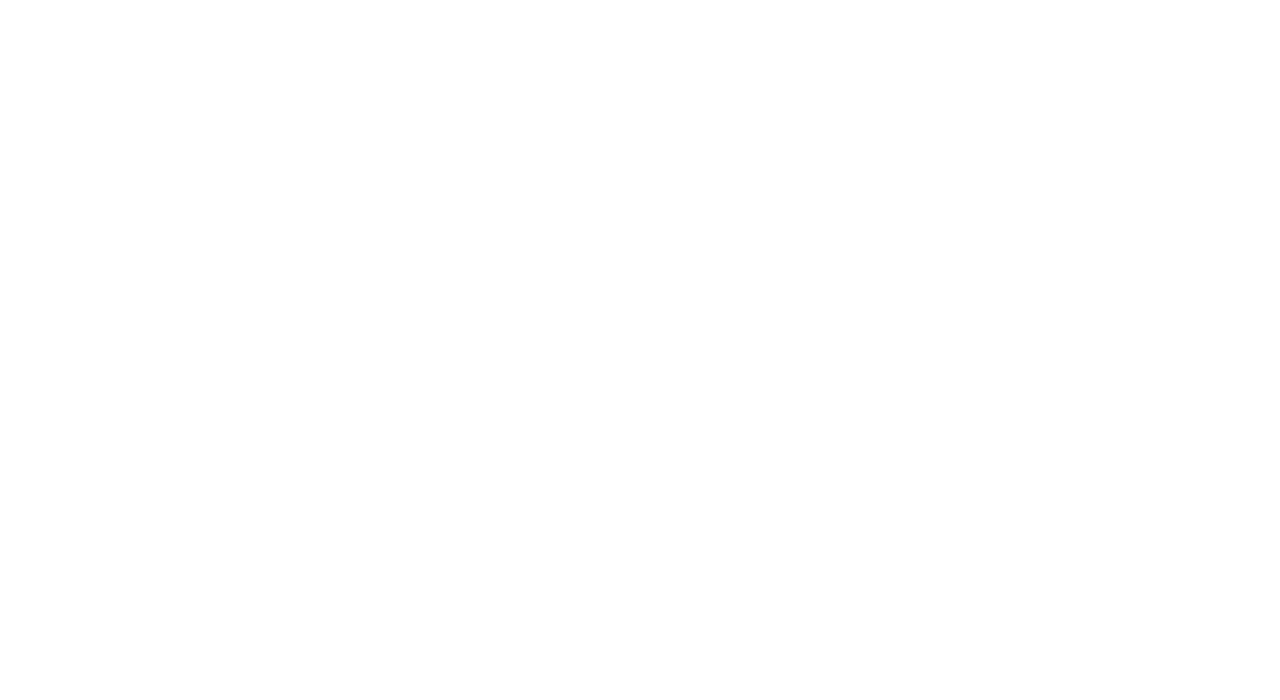
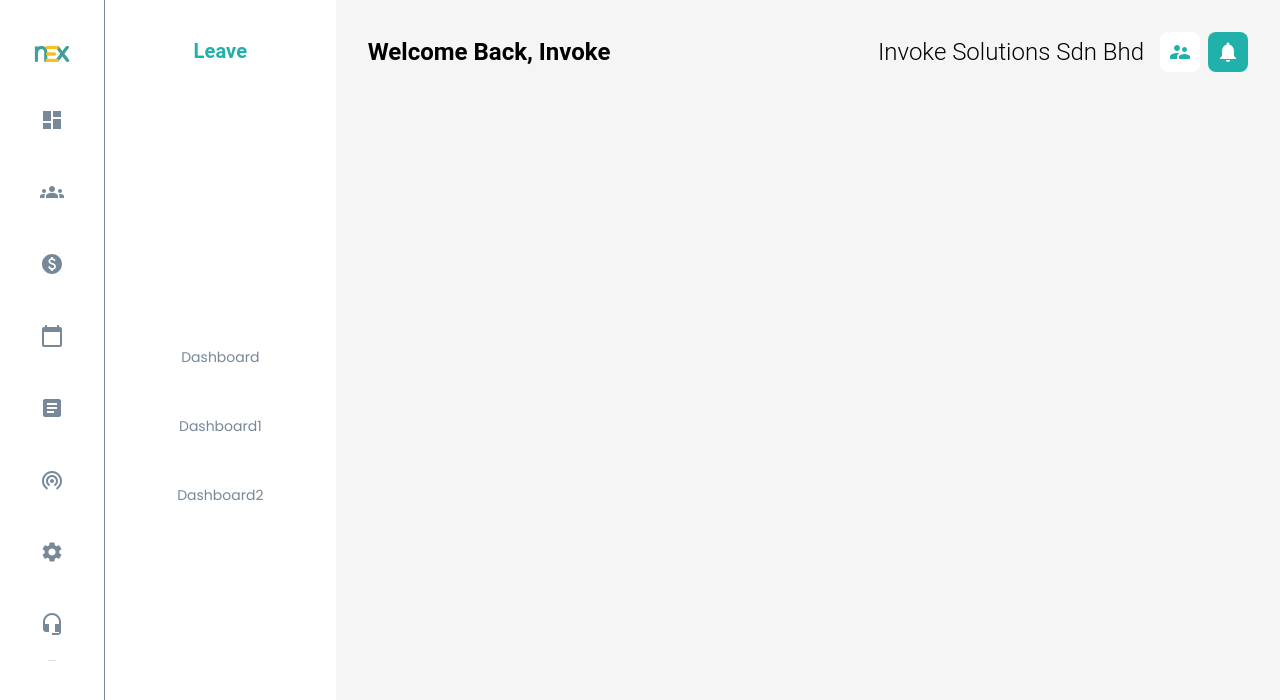
Before and after one commit to amalasyrafInvoke/hrtech-component, a React (Create React App) app: page /leave/dashboard in a window 1280 px wide. Before the commit this address had no page. Shown: the top 700 px of the page. Built offline with nearby package versions, Linux system fonts and the light colour scheme; a web font is replaced by a local one.

Commit message:
dynamically render routes and secondary dashboard

```diff
--- a/src/App.js
+++ b/src/App.js
@@ -2,20 +2,61 @@ import { Routes, Route, Navigate } from 'react-router-dom';
 // import BookingCalendar from './components/bookingCalendar';
 import Dashboard from './components/dashboard';
 import Homepage from './components/dashboard/homepage';
+import InnerDashboard from './components/dashboard/innerDashboard';
+import dashboardItems from './components/dashboard/dashboardItems';
 
 function App() {
   return (
     <Routes>
       <Route path='/' element={<Dashboard />}>
-        <Route path='/' element={<Navigate to='homepage' />} />
+        {dashboardItems.map((item) => {
+          if (item.items) {
+            return (
+              <Route
+                path={item.link}
+                element={<InnerDashboard parent={item.link} />}
+              >
+                <Route index element={<Navigate to='dashboard' />} />
+
+                {item.items.map((item) => (
+                  <Route path={item.link} element={<Homepage />} />
+                ))}
+              </Route>
+            );
+          }
+
+          return (
+            <>
+              <Route index element={<Navigate to='homepage' />} />
+              <Route path='homepage' element={<Homepage />} />
+            </>
+          );
+        })}
+
+        {/* <Route index element={<Navigate to='homepage' />} />
         <Route path='homepage' element={<Homepage />} />
-        <Route path='recruitment' element={<Homepage />} />
-        <Route path='payroll' element={<Homepage />} />
-        <Route path='leave' element={<Homepage />} />
-        <Route path='claim' element={<Homepage />} />
-        <Route path='performance' element={<Homepage />} />
-        <Route path='settings' element={<Homepage />} />
-        <Route path='support' element={<Homepage />} />
+        <Route
+          path='recruitment'
+          element={<InnerDashboard parent='/recruitment' />}
+        >
+          <Route index element={<Navigate to='dashboard' />} />
+          <Route path='dashboard' element={<Homepage />} />
+        </Route>
+
+        <Route path='payroll' element={<InnerDashboard parent='/payroll' />}>
+          <Route index element={<Homepage />} />
+        </Route>
+        <Route path='leave' element={<InnerDashboard parent='/leave' />} />
+        <Route path='claim' element={<InnerDashboard parent='/claim' />} />
+        <Route
+          path='performance'
+          element={<InnerDashboard parent='/performance' />}
+        />
+        <Route
+          path='settings'
+          element={<InnerDashboard parent='/settings' />}
+        />
+        <Route path='support' element={<InnerDashboard parent='/support' />} /> */}
       </Route>
     </Routes>
   );
--- a/src/components/dashboard/dashboardItems.js
+++ b/src/components/dashboard/dashboardItems.js
@@ -20,50 +20,179 @@ const dashboardItems = [
     title: 'Recruitment',
     icon: <GroupsIcon sx={{ mr: 2 }} />,
     link: '/recruitment',
+    items: [
+      {
+        title: 'Dashboard',
+        icon: <GroupsIcon sx={{ mr: 2 }} />,
+        link: 'dashboard',
+      },
+      {
+        title: 'Job Ads',
+        icon: <GroupsIcon sx={{ mr: 2 }} />,
+        link: 'recruitment3',
+      },
+      {
+        title: 'Candidate Board',
+        icon: <GroupsIcon sx={{ mr: 2 }} />,
+        link: 'recruitment4',
+      },
+      {
+        title: 'Talent Bank',
+        icon: <GroupsIcon sx={{ mr: 2 }} />,
+        link: 'recruitment5',
+      },
+    ],
   },
   {
     title: 'Payroll',
     icon: <PaidIcon sx={{ mr: 2 }} />,
     link: '/payroll',
+    items: [
+      {
+        title: 'Dashboard',
+        icon: <GroupsIcon sx={{ mr: 2 }} />,
+        link: 'dashboard',
+      },
+      {
+        title: 'Dashboard1',
+        icon: <GroupsIcon sx={{ mr: 2 }} />,
+        link: 'recruitment3',
+      },
+      {
+        title: 'Dashboard2',
+        icon: <GroupsIcon sx={{ mr: 2 }} />,
+        link: 'recruitment4',
+      },
+    ],
   },
   {
     title: 'Leave',
     icon: <CalendarTodayIcon sx={{ mr: 2 }} />,
     link: '/leave',
+    items: [
+      {
+        title: 'Dashboard',
+        icon: <GroupsIcon sx={{ mr: 2 }} />,
+        link: 'dashboard',
+      },
+      {
+        title: 'Dashboard1',
+        icon: <GroupsIcon sx={{ mr: 2 }} />,
+        link: 'recruitment3',
+      },
+      {
+        title: 'Dashboard2',
+        icon: <GroupsIcon sx={{ mr: 2 }} />,
+        link: 'recruitment4',
+      },
+    ],
   },
   {
     title: 'Claim',
     icon: <ArticleIcon sx={{ mr: 2 }} />,
     link: '/claim',
+    items: [
+      {
+        title: 'Dashboard Claim 1',
+        icon: <GroupsIcon sx={{ mr: 2 }} />,
+        link: 'dashboard',
+      },
+      {
+        title: 'Dashboard Claim 2',
+        icon: <GroupsIcon sx={{ mr: 2 }} />,
+        link: 'recruitment3',
+      },
+      {
+        title: 'Dashboard Claim 3',
+        icon: <GroupsIcon sx={{ mr: 2 }} />,
+        link: 'recruitment4',
+      },
+    ],
   },
   {
     title: 'Performance',
     icon: <WifiTetheringIcon sx={{ mr: 2 }} />,
     link: '/performance',
+    items: [
+      {
+        title: 'Dashboard',
+        icon: <GroupsIcon sx={{ mr: 2 }} />,
+        link: 'dashboard',
+      },
+      {
+        title: 'Dashboard1',
+        icon: <GroupsIcon sx={{ mr: 2 }} />,
+        link: 'recruitment3',
+      },
+      {
+        title: 'Dashboard2',
+        icon: <GroupsIcon sx={{ mr: 2 }} />,
+        link: 'recruitment4',
+      },
+    ],
   },
   {
     title: 'Settings',
     icon: <SettingsIcon sx={{ mr: 2 }} />,
     link: '/settings',
+    items: [
+      {
+        title: 'Dashboard',
+        icon: <GroupsIcon sx={{ mr: 2 }} />,
+        link: 'dashboard',
+      },
+      {
+        title: 'Dashboard1',
+        icon: <GroupsIcon sx={{ mr: 2 }} />,
+        link: 'recruitment3',
+      },
+      {
+        title: 'Dashboard2',
+        icon: <GroupsIcon sx={{ mr: 2 }} />,
+        link: 'recruitment4',
+      },
+    ],
   },
   {
     title: 'Support',
     icon: <HeadsetMicIcon sx={{ mr: 2 }} />,
     link: '/support',
+    items: [
+      {
+        title: 'Dashboard',
+        icon: <GroupsIcon sx={{ mr: 2 }} />,
+        link: 'dashboard',
+      },
+      {
+        title: 'Dashboard1',
+        icon: <GroupsIcon sx={{ mr: 2 }} />,
+        link: 'recruitment3',
+      },
+      {
+        title: 'Dashboard2',
+        icon: <GroupsIcon sx={{ mr: 2 }} />,
+        link: 'recruitment4',
+      },
+    ],
   },
 ];
 
+export const getDashboardItem = (parentRoute) => {
+  let items = dashboardItems.find((item) => item.link === parentRoute);
+  return items;
+};
+
 export const DashboardItem = ({ item, size }) => {
-  let params = useLocation();
+  let location = useLocation();
   const [active, setActive] = useState(false);
 
   useEffect(() => {
-    if (params.pathname === item.link) {
+    if (location.pathname === item.link) {
       setActive(true);
     } else {
       setActive(false);
     }
-  }, [item.link, params.pathname]);
+  }, [item.link, location.pathname]);
 
   return (
     <Link
@@ -88,4 +217,39 @@ export const DashboardItem = ({ item, size }) => {
   );
 };
 
+export const InnerDashboardItem = ({ item }) => {
+  let location = useLocation();
+  const [active, setActive] = useState(false);
+
+  useEffect(() => {
+    if (location.pathname === item.link) {
+      setActive(true);
+    } else {
+      setActive(false);
+    }
+  }, [item.link, location.pathname]);
+
+  return (
+    <Link
+      underline='none'
+      color='inherit'
+      component={RouterLink}
+      to={item.link}
+      sx={{
+        my: 2,
+        py: 1,
+        px: 2,
+        borderRadius: 1,
+        backgroundColor: active ? 'lightseagreen' : 'white',
+        color: active ? 'white' : 'lightslategray',
+        fontSize: '14px',
+        display: 'flex',
+        alignItems: 'center',
+      }}
+    >
+      {item.title}
+    </Link>
+  );
+};
+
 export default dashboardItems;
--- a/src/components/dashboard/homepage.js
+++ b/src/components/dashboard/homepage.js
@@ -1,15 +1,62 @@
 import React from 'react';
 import { Box, Typography } from '@mui/material';
+import SupervisorAccountIcon from '@mui/icons-material/SupervisorAccount';
+import NotificationsIcon from '@mui/icons-material/Notifications';
 
 export default function Homepage() {
   return (
-    <Box sx={{ backgroundColor: 'ghostwhite', width: 'original', height: '90vh', p: 4 }}>
-      <Box sx={{ display: 'flex', alignItems: 'center', justifyContent: 'space-between'}}>
+    <Box
+      sx={{
+        backgroundColor: 'whitesmoke',
+        width: 'original',
+        height: '100%',
+        // p: 4,
+      }}
+    >
+      <Box
+        sx={{
+          display: 'flex',
+          alignItems: 'center',
+          justifyContent: 'space-between',
+          p: 4
+        }}
+      >
         <Typography variant='h5' sx={{ fontWeight: 'bold' }}>
           Welcome Back, Invoke
         </Typography>
-        <Box>
-          <Typography variant='h5' sx={{ fontWeight: 'light' }}>Invoke Solutions Sdn Bhd</Typography>
+        <Box
+          sx={{ display: 'flex', flexDirection: 'row', alignItems: 'center' }}
+        >
+          <Typography variant='h5' sx={{ fontWeight: 'light' }}>
+            Invoke Solutions Sdn Bhd
+          </Typography>
+          <Box
+            sx={{
+              ml: 2,
+              display: 'flex',
+              flexDirection: 'row',
+              alignItems: 'center',
+            }}
+          >
+            <SupervisorAccountIcon
+              sx={{
+                backgroundColor: 'white',
+                color: 'lightseagreen',
+                p: 1,
+                borderRadius: '8px',
+                mr: 0.5,
+              }}
+            />
+            <NotificationsIcon
+              sx={{
+                backgroundColor: 'lightseagreen',
+                color: 'white',
+                p: 1,
+                borderRadius: '8px',
+                ml: 0.5,
+              }}
+            />
+          </Box>
         </Box>
       </Box>
     </Box>
--- a/src/components/dashboard/index.js
+++ b/src/components/dashboard/index.js
@@ -4,24 +4,25 @@ import { Outlet, useLocation } from 'react-router-dom';
 import Logo1 from '../../resources/images/adnexio-logo.png';
 import Logo2 from '../../resources/images/nex-logo.png';
 import dashboardItems, { DashboardItem } from './dashboardItems';
+import CompareArrowsIcon from '@mui/icons-material/CompareArrows';
 
 export default function Dashboard() {
-  let params = useLocation();
+  let location = useLocation();
   const [dashboardSize, setDashboardSize] = useState('EXPANDED');
 
   useEffect(() => {
-    if (params.pathname !== '/homepage') {
+
+    if (location.pathname !== '/homepage') {
       setDashboardSize('COMPACT');
     } else {
       setDashboardSize('EXPANDED');
     }
-  }, [params.pathname]);
+  }, [location.pathname]);
   return (
     <Box
       sx={{
         display: 'flex',
         flexDirection: 'row',
-        backgroundColor: 'white',
         width: '100%',
         height: '100vh',
       }}
@@ -33,15 +34,28 @@ export default function Dashboard() {
           display: 'flex',
           flexDirection: 'column',
           width: dashboardSize === 'EXPANDED' ? '15%' : '40px',
+          borderRight:
+            dashboardSize === 'EXPANDED' ? 'none' : '1px solid lightslategray',
         }}
       >
-        <Box>
+        <Box sx={{ height: '60px', display: 'flex', alignItems: 'center' }}>
           <img
             src={dashboardSize === 'EXPANDED' ? Logo1 : Logo2}
             alt='Adnexio Logo'
             width={dashboardSize === 'EXPANDED' ? 120 : 40}
             height={dashboardSize === 'EXPANDED' ? 60 : 40}
           />
+          {dashboardSize === 'EXPANDED' ? (
+            <CompareArrowsIcon
+              sx={{
+                backgroundColor: 'lightseagreen',
+                color: 'white',
+                ml: 4,
+                p: 0.5,
+                borderRadius: '8px',
+              }}
+            />
+          ) : null}
         </Box>
         <Box
           sx={{
--- /dev/null
+++ b/src/components/dashboard/innerDashboard.js
@@ -0,0 +1,74 @@
+import React, { useState, useEffect } from 'react';
+import { Box, Typography } from '@mui/material';
+import { Outlet } from 'react-router-dom';
+import { getDashboardItem, InnerDashboardItem } from './dashboardItems';
+
+export default function InnerDashboard({ parent }) {
+  const [dashboardItem, setDashboardItem] = useState({});
+  const [innerList, setInnerList] = useState([]);
+
+  useEffect(() => {
+    if (parent) {
+      let items = getDashboardItem(parent);
+      setDashboardItem(items);
+      setInnerList(items.items);
+    }
+    console.log(parent);
+  }, [parent]);
+
+  return (
+    <Box
+      sx={{
+        display: 'flex',
+        flexDirection: 'row',
+        width: '100%',
+        height: '100vh',
+      }}
+    >
+      <Box
+        sx={{
+          width: '15%',
+          px: 4,
+          py: 3,
+          display: 'flex',
+          flexDirection: 'column',
+        }}
+      >
+        <Box
+          sx={{
+            height: '60px',
+            display: 'flex',
+            alignItems: 'center',
+            justifyContent: 'center',
+          }}
+        >
+          <Typography
+            variant='h6'
+            sx={{ color: 'lightseagreen', fontWeight: 'bold' }}
+          >
+            {dashboardItem && dashboardItem.title}
+          </Typography>
+        </Box>
+        <Box
+          sx={{
+            height: '100%',
+            display: 'flex',
+            flexDirection: 'column',
+            alignItems: 'center',
+            justifyContent: 'center',
+            my: 2,
+          }}
+        >
+          {innerList.length
+            ? dashboardItem.items.map((item) => (
+                <InnerDashboardItem item={item} />
+              ))
+            : null}
+        </Box>
+      </Box>
+      <Box sx={{ width: '85%' }}>
+        <Outlet />
+      </Box>
+    </Box>
+  );
+}
```
